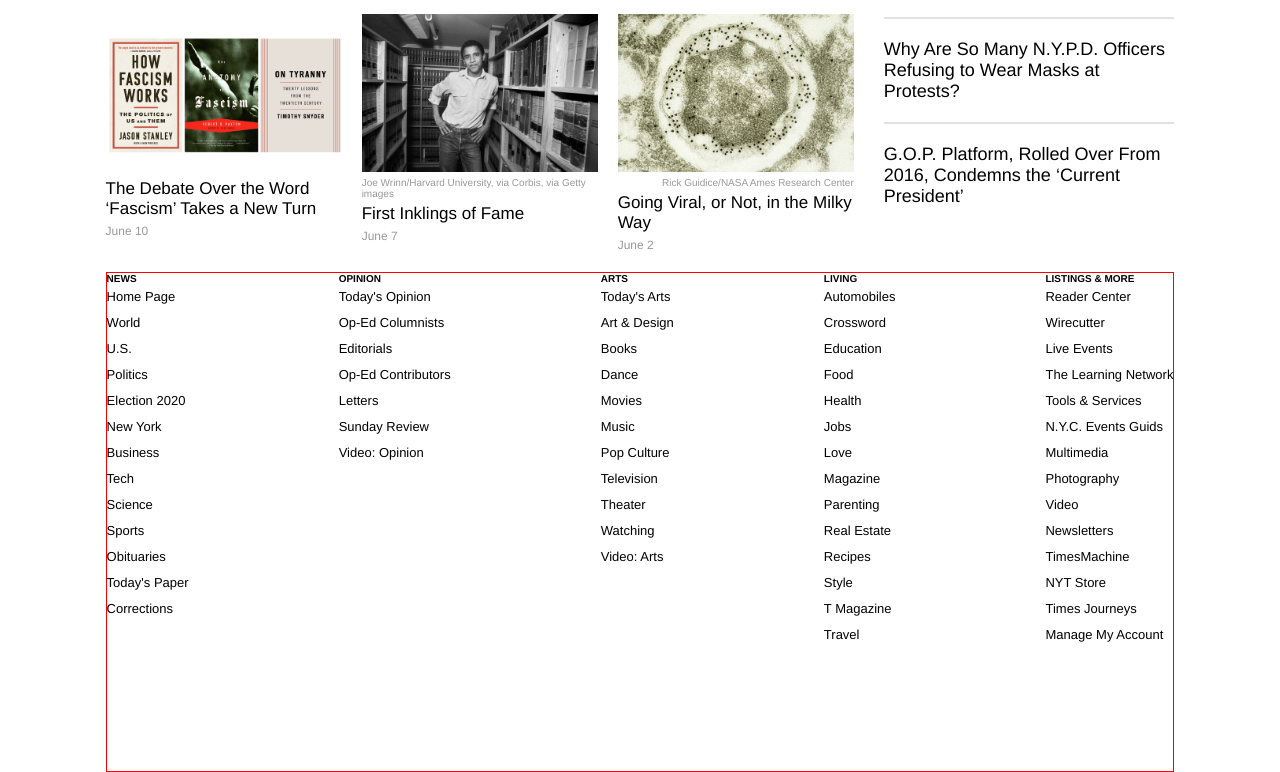
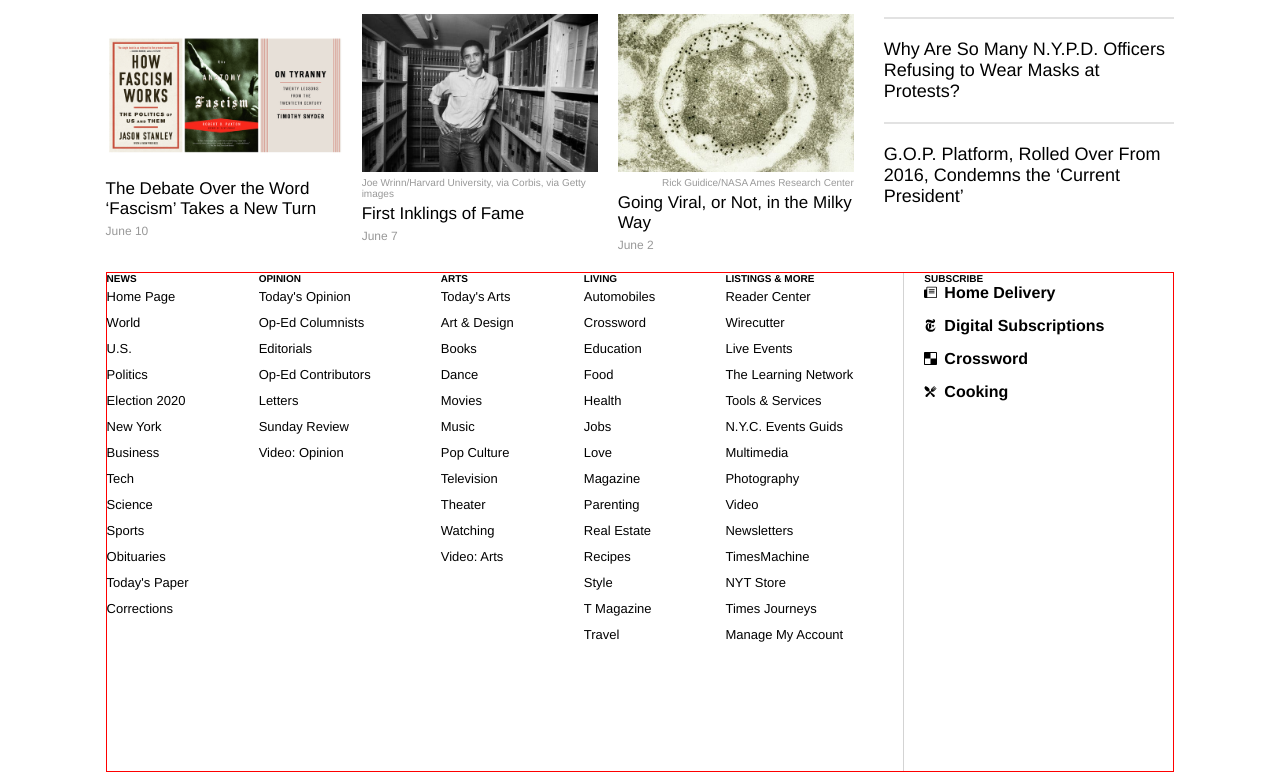
Before and after one commit to amita-roy/newyork-times-article, a plain HTML site: page index.html in a window 1280 px wide. Shown: the part 10093-10865 px from the top of the page. Drawn offline with Linux system fonts and the light colour scheme.

Commit message:
Add right section of the footer

```diff
--- a/css/style.css
+++ b/css/style.css
@@ -507,7 +507,7 @@
 /* .further-reading-editors-picks > * */
 /* .further-reading-popular > * */
 footer {
-    border: 1px solid red;
+  border: 1px solid red;
 }
 
 .further-reading-section {
@@ -613,14 +613,39 @@
   justify-self: center;
   margin: 0 auto;
   height: 500px;
+  display: flex;
 }
 
 .footer-left-section {
   display: flex;
   justify-content: space-between;
+  width: 70%;
 }
 
 .footer-left-section a p {
   font-size: 1.3rem;
   line-height: 2.6rem;
 }
+
+.footer-right-section {
+  border-left: 1px solid lightgray;
+  padding-left: 20px;
+  margin-left: 50px;
+}
+
+.links-with-icon {
+  margin-bottom: 15px;
+  display: flex;
+  align-items: center;
+}
+
+.links-with-icon a {
+  font-size: 1.6rem;
+  font-weight: bold;
+}
+
+.footer-right-section svg {
+  height: 13px;
+  width: 13px;
+  margin-right: 7px;
+}
--- a/index.html
+++ b/index.html
@@ -725,14 +725,20 @@
         <div class="further-reading-editors-picks">
           <h5>Editor's Picks</h5>
           <div class="further-reading-card">
-            <img class="further-reading-article-image" src="assets/images/fascism.png" />
+            <img
+              class="further-reading-article-image"
+              src="assets/images/fascism.png"
+            />
             <p class="further-reading-article-title">
               The Debate Over the Word ‘Fascism’ Takes a New Turn
             </p>
             <p class="further-reading-article-date">June 10</p>
           </div>
           <div class="further-reading-card">
-            <img class="further-reading-article-image" src="assets/images/obama.jpg" />
+            <img
+              class="further-reading-article-image"
+              src="assets/images/obama.jpg"
+            />
             <p class="further-reading-article-caption">
               Joe Wrinn/Harvard University, via Corbis, via Getty images
             </p>
@@ -742,7 +748,10 @@
             <p class="further-reading-article-date">June 7</p>
           </div>
           <div class="further-reading-card">
-            <img class="further-reading-article-image" src="assets/images/bacteria.jpg" />
+            <img
+              class="further-reading-article-image"
+              src="assets/images/bacteria.jpg"
+            />
             <p class="further-reading-article-caption">
               Rick Guidice/NASA Ames Research Center
             </p>
@@ -928,9 +937,68 @@
         </div>
       </section>
 
+      <section class="footer-right-section">
+        <h5>SUBSCRIBE</h5>
+        <div class="links-with-icon">
+          <svg class="css-r5ic95" viewBox="0 0 14 13" fill="#000">
+            <path
+              d="M13.1,11.7H3.5V1.2h9.6V11.7zM13.1,0.4H3.5C3,0.4,2.6,0.8,2.6,1.2v2.2H0.9C0.4,3.4,0,3.8,0,4.3v5.2v1.5c0,0.8,0.8,1.5,1.8,1.5h1.7h0h7.4h2.2c0.5,0,0.9-0.4,0.9-0.9V1.2C14,0.8,13.6,0.4,13.1,0.4"
+            ></path>
+            <polygon points="10.9,3 5.2,3 5.2,3.9 11.4,3.9 11.4,3"></polygon>
+            <rect x="5.2" y="4.7" width="6.1" height="0.9"></rect>
+            <rect x="5.2" y="6.5" width="6.1" height="0.9"></rect>
+          </svg>
+          <a href="">Home Delivery</a>
+        </div>
+        <div class="links-with-icon">
+          <svg class="css-r5ic95" viewBox="0 0 10 13">
+            <path
+              fill="#000"
+              d="M9.9,8c-0.4,1.1-1.2,1.9-2.3,2.4V8l1.3-1.2L7.6,5.7V4c1.2-0.1,2-1,2-2c0-1.4-1.3-1.9-2.1-1.9c-0.2,0-0.3,0-0.6,0.1v0.1c0.1,0,0.2,0,0.3,0c0.5,0,0.9,0.2,0.9,0.7c0,0.4-0.3,0.7-0.8,0.7C6,1.7,4.5,0.6,2.8,0.6c-1.5,0-2.5,1.1-2.5,2.2C0.3,4,1,4.3,1.6,4.6l0-0.1C1.4,4.4,1.3,4.1,1.3,3.8c0-0.5,0.5-0.9,1-0.9C3.7,2.9,6,4,7.4,4h0.1v1.7L6.2,6.8L7.5,8v2.4c-0.5,0.2-1.1,0.3-1.7,0.3c-2.2,0-3.6-1.3-3.6-3.5c0-0.5,0.1-1,0.2-1.5l1.1-0.5V10l2.2-1v-5L2.5,5.5c0.3-1,1-1.7,1.8-2l0,0C2.2,3.9,0.1,5.6,0.1,8c0,2.9,2.4,4.8,5.2,4.8C8.2,12.9,9.9,10.9,9.9,8L9.9,8z"
+            ></path>
+          </svg>
+          <a href="">Digital Subscriptions</a>
+        </div>
 
-      <section></section>
-
+        <div class="links-with-icon">
+          <svg class="css-r5ic95" viewBox="0 0 13 13" fill="#000">
+            <polygon points="0,-93.6 0,-86.9 6.6,-93.6"></polygon>
+            <polygon points="0.9,-86 7.5,-86 7.5,-92.6"></polygon>
+            <polygon
+              points="0,-98 0,-94.8 8.8,-94.8 8.8,-86 12,-86 12,-98"
+            ></polygon>
+            <path
+              d="M11.9-40c-0.4,1.1-1.2,1.9-2.3,2.4V-40l1.3-1.2l-1.3-1.2V-44c1.2-0.1,2-1,2-2c0-1.4-1.3-1.9-2.1-1.9c-0.2,0-0.3,0-0.6,0.1v0.1c0.1,0,0.2,0,0.3,0c0.5,0,0.9,0.2,0.9,0.7c0,0.4-0.3,0.7-0.8,0.7c-1.3,0-2.8-1.1-4.5-1.1c-1.5,0-2.5,1.1-2.5,2.2c0,1.1,0.6,1.5,1.3,1.7l0-0.1c-0.2-0.1-0.4-0.4-0.4-0.7c0-0.5,0.5-0.9,1-0.9C5.7-45.1,8-44,9.4-44h0.1v1.7l-1.3,1.1L9.5-40v2.4c-0.5,0.2-1.1,0.3-1.7,0.3c-2.2,0-3.6-1.3-3.6-3.5c0-0.5,0.1-1,0.2-1.5l1.1-0.5v4.9l2.2-1v-5l-3.3,1.5c0.3-1,1-1.7,1.8-2l0,0c-2.2,0.5-4.3,2.1-4.3,4.6c0,2.9,2.4,4.8,5.2,4.8C10.2-35.1,11.9-37.1,11.9-40L11.9-40z"
+            ></path>
+            <path
+              d="M12.2-23.7c-0.2,0-0.4,0.2-0.4,0.4v0.4L0.4-19.1v2.3l3,1l-0.2,0.6c-0.3,0.8,0.1,1.8,0.9,2.1l1.7,0.7c0.2,0.1,0.4,0.1,0.6,0.1c0.6,0,1.3-0.4,1.5-1l0.4-0.9l3.5,1.2v0.4c0,0.2,0.2,0.4,0.4,0.4c0.2,0,0.4-0.2,0.4-0.4v-10.7C12.6-23.5,12.4-23.7,12.2-23.7M7.1-13.6c-0.2,0.4-0.6,0.6-1,0.4l-1.7-0.7c-0.4-0.2-0.6-0.6-0.4-1l0.3-0.7l3.3,1.1L7.1-13.6z"
+            ></path>
+            <path
+              d="M13.1-60.3H3.5v-10.5h9.6V-60.3zM13.1-71.6H3.5c-0.5,0-0.9,0.4-0.9,0.9v2.2H0.9c-0.5,0-0.9,0.4-0.9,0.9v5.2v1.5c0,0.8,0.8,1.5,1.8,1.5h1.7h0h7.4h2.2c0.5,0,0.9-0.4,0.9-0.9v-10.5C14-71.2,13.6-71.6,13.1-71.6"
+            ></path>
+            <polygon
+              points="10.9,-69 5.2,-69 5.2,-68.1 11.4,-68.1 11.4,-69"
+            ></polygon>
+            <rect x="5.2" y="-67.3" width="6.1" height="0.9"></rect>
+            <rect x="5.2" y="-65.5" width="6.1" height="0.9"></rect>
+            <path
+              d="M12,6.5H6.5V12H1V6.5h5.5V1H12V6.5zM12,0H1C0.4,0,0,0.5,0,1v11c0,0.6,0.4,1,1,1h11c0.5,0,1-0.4,1-1V1C13,0.5,12.5,0,12,0"
+            ></path>
+          </svg>
+          <a href="">Crossword</a>
+        </div>
+        <div class="links-with-icon">
+          <svg class="css-r5ic95" viewBox="0 0 13 13" fill="#000">
+            <path
+              d="M12,2.9L9.6,5.2c-0.1,0.1-0.3,0.1-0.4,0C9.1,5.2,9.1,5,9.3,4.9l2.4-2.4c-0.2-0.2-0.3-0.3-0.5-0.5L8.7,4.3c-0.1,0.1-0.3,0.1-0.4,0C8.2,4.3,8.2,4.1,8.4,4l2.4-2.4c-0.3-0.3-0.5-0.5-0.5-0.5L7.6,3.4C7.1,4,6.8,5.1,7.1,5.8c-1.4,1-4.6,3.5-5.1,4c-0.8,0.8-0.4,1.8-0.3,1.9c0,0,0,0,0,0c0,0,0,0,0,0c0.1,0.1,1.1,0.5,1.9-0.3c0.4-0.4,2.9-3.6,3.9-5C8.4,6.9,9.6,6.6,10.2,6l2.3-2.6C12.5,3.4,12.3,3.2,12,2.9z"
+            ></path>
+            <path
+              d="M0.8,1.9l0.3-0.3c0.9-0.9,3.2,1.1,3.8,1.7s0.9,1.8,0.4,2.6c1.4,1.1,4.6,3.5,5,3.9c0.8,0.8,0.4,1.8,0.3,1.9c0,0,0,0,0,0c0,0,0,0,0,0c-0.1,0.1-1.1,0.5-1.9-0.3c-0.4-0.4-2.9-3.7-4-5.1C3.9,6.7,2.9,6.4,2.3,5.8S-0.2,2.9,0.8,1.9z"
+            ></path>
+          </svg>
+          <a href="">Cooking</a>
+        </div>
+      </section>
     </footer>
   </body>
 </html>
```
